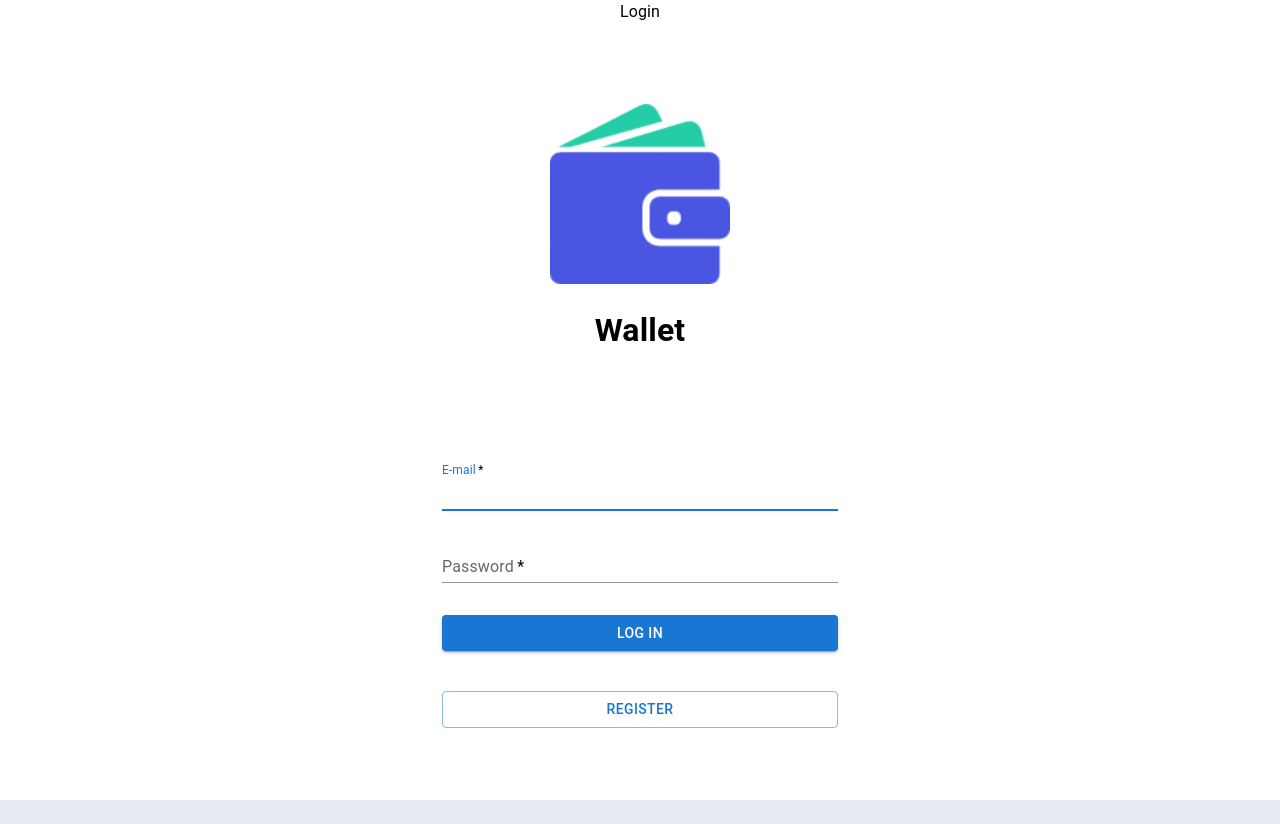
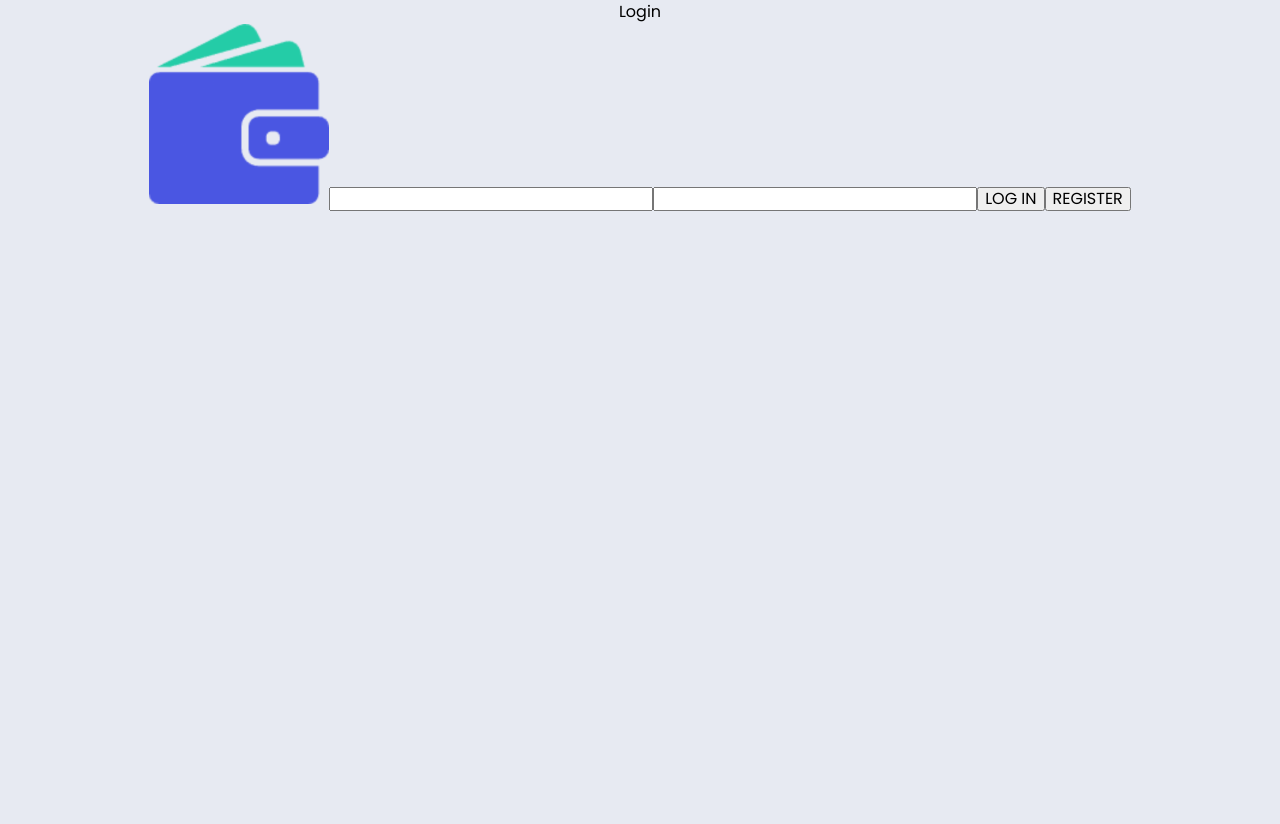
Before and after one commit to MarcinBolt/Wallet-App, a React (Vite) app: page /#/ in a window 1280 px wide. After the commit the page ends 800 px from the top, so only its background shows below. Built offline with nearby package versions, Linux system fonts and the light colour scheme.

Commit message:
new file:   src/components/LoginForm/LoginForm_altt.jsx  	modified:   src/pages/LoginPage.jsx

```diff
--- /dev/null
+++ b/src/components/LoginForm/LoginForm_altt.jsx
@@ -0,0 +1,82 @@
+//TODO
+import Button from '@mui/material/Button';
+import CssBaseline from '@mui/material/CssBaseline';
+import TextField from '@mui/material/TextField';
+import Box from '@mui/material/Box';
+import Container from '@mui/material/Container';
+import { createTheme, ThemeProvider } from '@mui/material/styles';
+import { useDispatch } from 'react-redux';
+import { logIn } from '../../redux/auth/operations';
+import logo from '../../assets/images/apple-touch-icon.png';
+
+import * as Yup from "yup";
+import { object, string } from 'yup';
+import { Formik, Form, Field } from 'formik';
+
+const theme = createTheme();
+
+const LoginForm = () => {
+  const dispatch = useDispatch();
+
+  const validationsSchema = Yup.object().shape({
+    email: Yup.string("Please enter an e-mail")
+    .email("Please enter a valid e-mail")
+    .required("Email is required!"),
+    password: Yup.string("Please enter a password")
+      .min(6, "The password must be at least 6 characters long")
+      .max(12, "The password must not be longer then 12 characters")
+      .required("Passsword is required!"),
+  });
+
+
+  const handleSubmit = event => {
+    event.preventDefault();
+    const form = event.currentTarget;
+    const data = new FormData(event.currentTarget);
+    dispatch(
+      logIn({
+        email: data.get('email'),
+        password: data.get('password'),
+      }),
+    );
+
+    form.reset();
+  };
+
+  return (
+    <div >
+
+     <Formik
+       initialValues={{
+        password: '',
+         email: '',
+       }}
+       validationSchema={validationsSchema}
+       onSubmit={handleSubmit}
+     >
+
+       {({ errors, touched }) => (
+         <Form>
+
+        <div>
+           <img src={logo} alt="Logo" />
+           <Field name="email" type="email" />
+           {errors.email && touched.email ? <div>{errors.email}</div> : null}
+
+           <Field name="password" />
+           {errors.password && touched.password ? (
+             <div>{errors.password}</div>
+           ) : null}
+
+        <button type="submit"> LOG IN</button>
+        <button type="submit">REGISTER</button>
+        </div>
+
+
+         </Form>
+       )}
+     </Formik>
+   </div>
+  );
+};
+export default LoginForm;
--- a/src/pages/LoginPage.jsx
+++ b/src/pages/LoginPage.jsx
@@ -1,5 +1,5 @@
-import LoginForm from "../components/LoginForm/LoginForm";
-
+  //       import LoginForm from "../components/LoginForm/LoginForm";
+     import LoginForm from "../components/LoginForm/LoginForm_altt";
 const LoginPage = () => {
     return <div>Login
         <LoginForm/>
```
